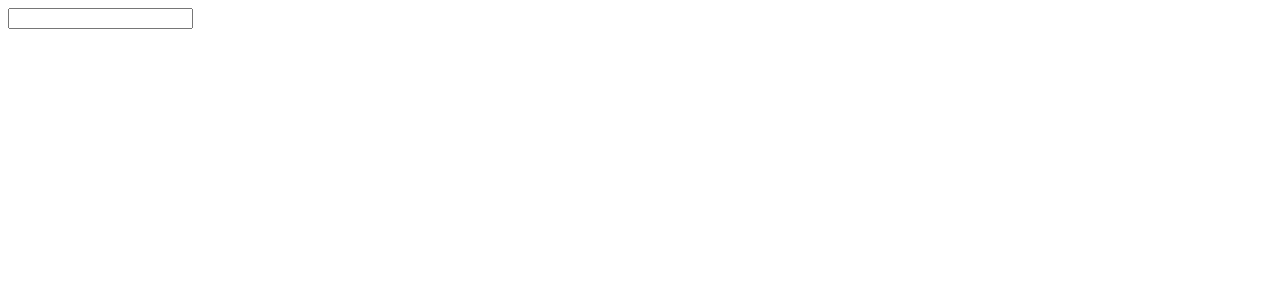
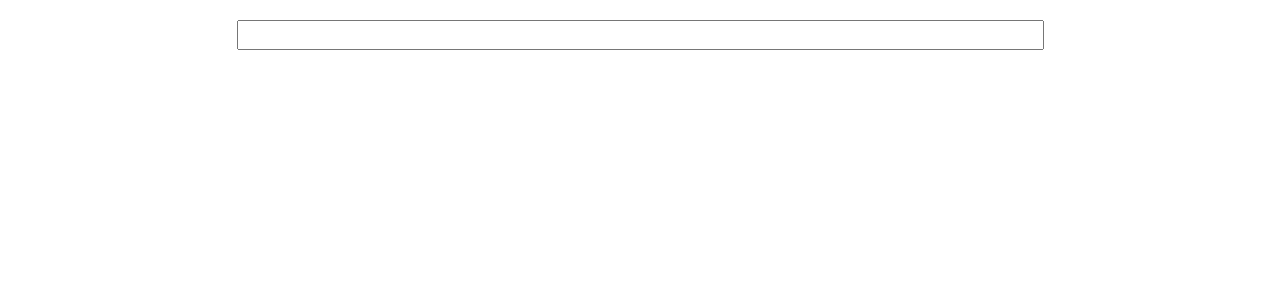
Before and after one commit to dennihous/video-browser, a Vue app: page / in a window 1280 px wide. Shown: the top 300 px of the page. Built offline with nearby package versions, Linux system fonts and the light colour scheme.

Commit message:
changed tag of video and added search bar css

```diff
--- a/public/index.html
+++ b/public/index.html
@@ -6,6 +6,7 @@
     <meta name="viewport" content="width=device-width,initial-scale=1.0">
     <link rel="icon" href="<%= BASE_URL %>favicon.ico">
     <title><%= htmlWebpackPlugin.options.title %></title>
+    <link href="https://cdn.jsdelivr.net/npm/bootstrap@5.2.2/dist/css/bootstrap.min.css" rel="stylesheet" integrity="sha384-Zenh87qX5JnK2Jl0vWa8Ck2rdkQ2Bzep5IDxbcnCeuOxjzrPF/et3URy9Bv1WTRi" crossorigin="anonymous">
   </head>
   <body>
     <noscript>
--- a/src/App.vue
+++ b/src/App.vue
@@ -1,5 +1,5 @@
 <template>
-  <div>
+  <div class="container">
     <SearchBar v-on:termChange="onTermChange" ></SearchBar>
     <VideoList v-bind:videos="videos"></VideoList>
   </div>
--- a/src/components/SearchBar.vue
+++ b/src/components/SearchBar.vue
@@ -15,6 +15,13 @@
   }
 </script>
 
-<style>
+<style scoped>
+  input {
+    width: 75%;
+  }
 
+  div {
+    text-align: center;
+    margin: 20px;
+  }
 </style>
--- a/src/components/VideoList.vue
+++ b/src/components/VideoList.vue
@@ -1,6 +1,6 @@
 <template>
   <ul>
-    <VideoListItem v-for="video in videos" :key="video" v-bind:video="video" >
+    <VideoListItem v-for="video in videos" :key="video.etag" v-bind:video="video" >
       <!-- {{video}} -->
     </VideoListItem>
   </ul>
```
